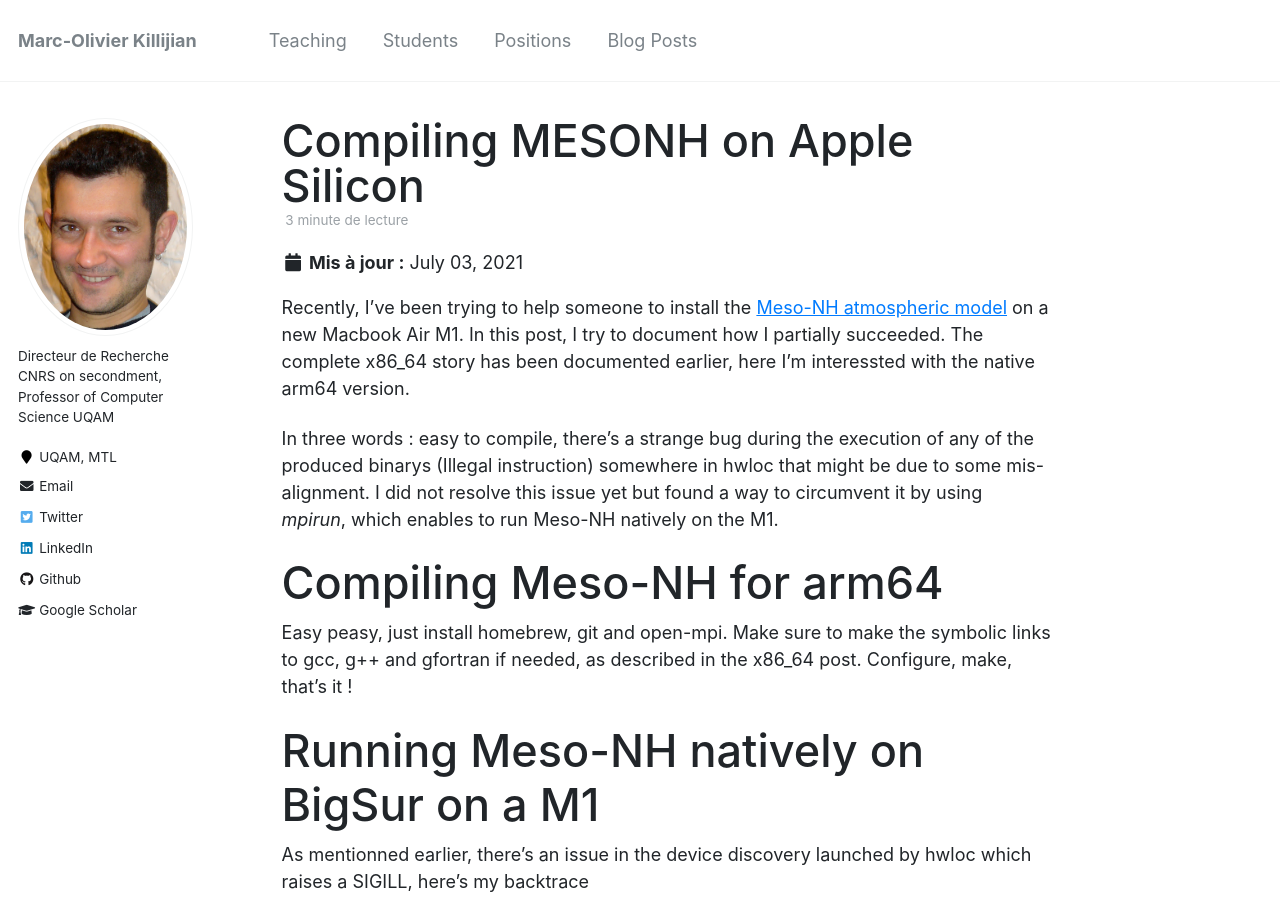
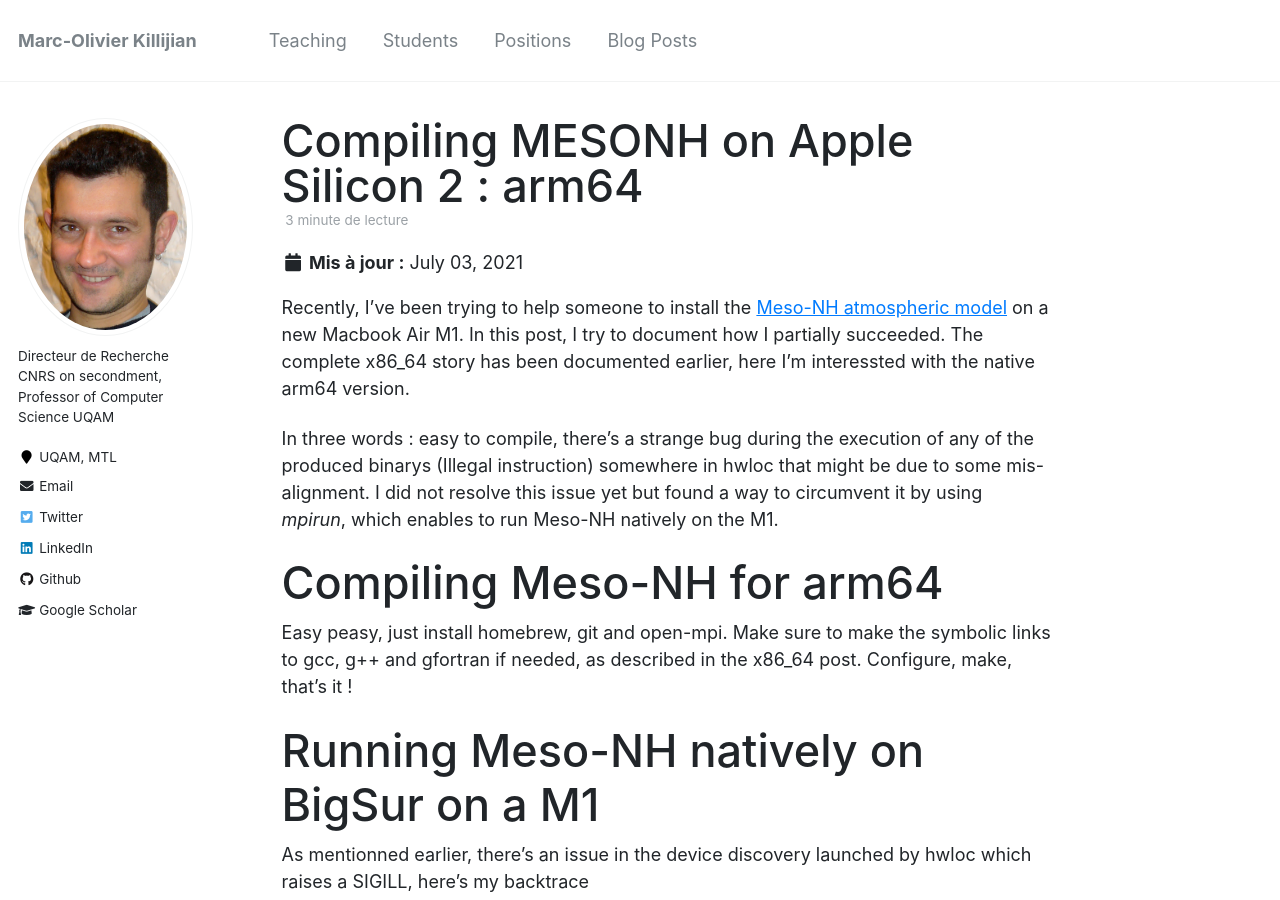
Before and after one commit to Kirija/kirija.github.io, a Jekyll site: the page built from _posts/2021-07-03-blog-post-1.md, in a window 1280 px wide and 900 px high. Built offline with Jekyll 4.4.1, drawn with Linux system fonts in a browser that asks for light colours; some of the changed text lies outside the part shown.

Commit message:
posts titles

```diff
--- a/_posts/2021-07-03-blog-post-1.md
+++ b/_posts/2021-07-03-blog-post-1.md
@@ -1,5 +1,5 @@
 ---
-title: 'Compiling MESONH on Apple Silicon'
+title: 'Compiling MESONH on Apple Silicon 2 : arm64'
 date: 2021-07-03
 tags:
   - development
```
Also changed, not shown: _posts/2021-07-02-blog-post-1.md (+1 -1 lines).
